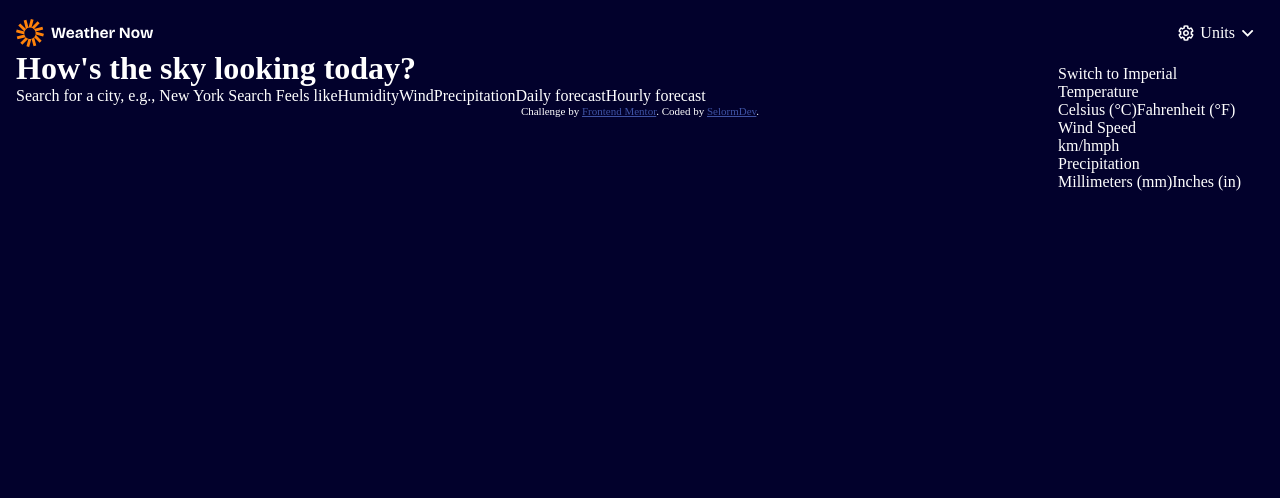
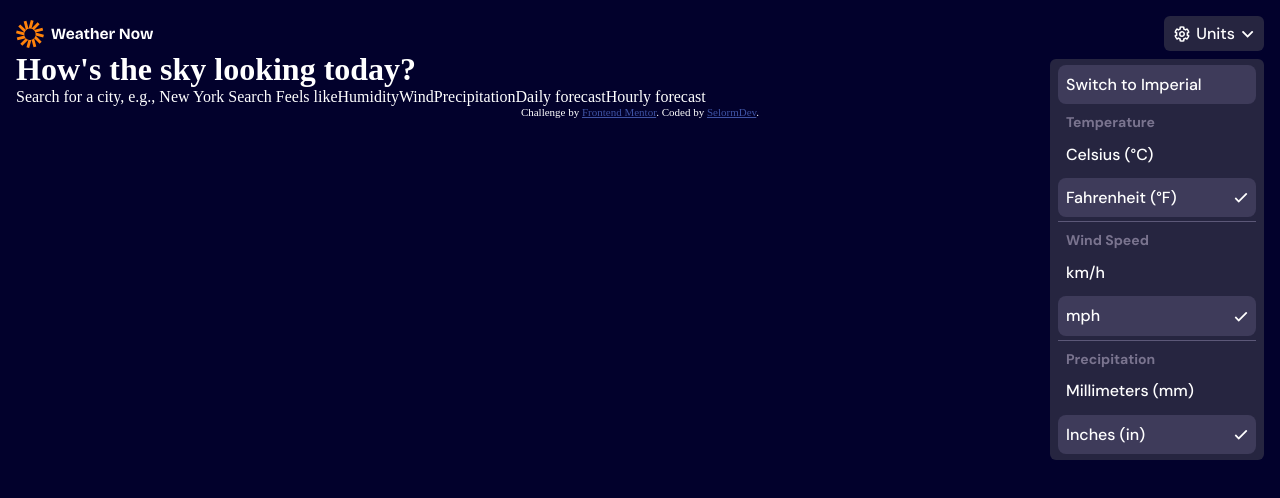
Before and after one commit to SelormDev/Weather-App, a React (Vite) app: page / in a window 1280 px wide. Both pictures are taken after a click on the button "Units". Shown: the top 498 px of the page. Built offline with nearby package versions, Linux system fonts and the light colour scheme.

Commit message:
feat(dropdown): complete unit dropdown component

```diff
--- a/src/components/unit-dropdown/index.css
+++ b/src/components/unit-dropdown/index.css
@@ -1,32 +1,87 @@
 .container {
     position: relative;
+
 }
 
-.button__container {
+.button-container {
     display: flex;
     padding: var(--spacing-100) var(--spacing-125);
     background: var(--colors-neutral-800);
     justify-content: center;
     align-items: center;
     gap: var(--spacing-075);
-    background-color: var(--neutral-800);
-    border-radius: var(--radius-6);
-    font-family: "DM Sans";
-    color: var(--neutral-0);
-    outline: none;
-    /* position: relative; */
+    background-color: var(--colors-neutral-800);
+    border-radius: var(--corner-radius-6);
+    color: var(--colors-neutral-0);
 
 }
 
-.dropdown__container {
+.dropdown-container {
     display: flex;
     flex-direction: column;
     position: absolute;
     top: 43px;
     right: 0;
     width: 214px;
-    background: var(--neutral-800);
-    border-radius: var(--radius-6);
+    background: var(--colors-neutral-800);
+    border-radius: var(--corner-radius-6);
     padding: var(--spacing-075, 6px) var(--spacing-100, 8px);
     z-index: 10;
+
+    .switch-button {
+        width: 182px;
+        padding: var(--spacing-125, 10px) var(--spacing-100, 8px);
+        color: var(--colors-neutral-0);
+        text-align: left;
+        margin-bottom: var(--spacing-050, 4px);
+        border-radius: var(--corner-radius-8, 8px);
+        background: var(--colors-neutral-700);
+    }
 }
+
+.dropdown-container__section {
+    display: flex;
+    flex-direction: column;
+    gap: var(--spacing-050, 4px);
+
+    label {
+        display: flex;
+        padding: var(--spacing-075, 6px) var(--spacing-100, 8px) 0 var(--spacing-100, 8px);
+        align-items: center;
+        gap: 10px;
+        font-style: normal;
+        font-weight: 500;
+        align-self: stretch;
+        color: var(--colors-neutral-300);
+    }
+
+    .unitsOptions__container {
+        display: flex;
+        flex-direction: column;
+        align-items: flex-start;
+        gap: var(--spacing-050, 4px);
+
+        button {
+
+            width: 182px;
+            padding: var(--spacing-125, 10px) var(--spacing-100, 8px);
+            border-radius: var(--corner-radius-8);
+            text-align: left;
+            display: flex;
+            align-items: center;
+            justify-content: space-between;
+        }
+
+        .selected {
+            background: var(--colors-neutral-700);
+        }
+    }
+}
+
+hr {
+    height: 1px;
+    align-self: stretch;
+    border: none;
+    border-top: 1px solid var(--colors-neutral-600);
+    margin: var(--spacing-050, 4px) 0;
+}
--- a/src/components/unit-dropdown/index.jsx
+++ b/src/components/unit-dropdown/index.jsx
@@ -1,7 +1,23 @@
 import { useState } from "react";
 import settingsIcon from "../../assets/images/icon-units.svg";
 import unitDropdownIcon from "../../assets/images/icon-dropdown.svg";
+import checkIcon from "../../assets/images/icon-checkmark.svg";
 import "./index.css";
+
+function Button({ children, onClick, isSelected }) {
+  return (
+    <button
+      type="button"
+      onClick={onClick}
+      className={`unit-button text-preset-7 ${isSelected ? "selected" : ""}`}
+    >
+      {children}
+      {isSelected && (
+        <img src={checkIcon} alt="Check Icon" className="check-icon" />
+      )}
+    </button>
+  );
+}
 
 function UnitsDropdown() {
   const [isOpen, setIsOpen] = useState(false);
@@ -11,6 +27,7 @@ function UnitsDropdown() {
 
   const handleSystemSwitch = () => {
     setSystem((prev) => (prev === "metric" ? "imperial" : "metric"));
+    toggleDropdown();
   };
 
   return (
@@ -18,7 +35,7 @@ function UnitsDropdown() {
       {/* Main button */}
       <button
         type="button"
-        className="button__container"
+        className="button-container text-preset-7"
         onClick={toggleDropdown}
       >
         <img src={settingsIcon} alt="Settings Icon" className="" />
@@ -28,44 +45,70 @@ function UnitsDropdown() {
 
       {/* Dropdown */}
       {isOpen && (
-        <div className="dropdown__container">
-          <button type="button" onClick={handleSystemSwitch} className="">
+        <div className="dropdown-container">
+          <button
+            type="button"
+            onClick={handleSystemSwitch}
+            className="text-preset-7 switch-button"
+          >
             Switch to {system === "metric" ? "Imperial" : "Metric"}
           </button>
 
-          <div className="">
-            <label className="">Temperature</label>
-            <div className="flex gap-2">
-              <button className="">Celsius (°C)</button>
-              <button className="">Fahrenheit (°F)</button>
+          <div className="temperature-section dropdown-container__section">
+            <label className="text-preset-8">Temperature</label>
+            <div className="unitsOptions__container">
+              <Button
+                onClick={() => setSystem("imperial")}
+                isSelected={system === "imperial"}
+              >
+                Celsius (°C)
+              </Button>
+              <Button
+                onClick={() => setSystem("metric")}
+                isSelected={system === "metric"}
+              >
+                Fahrenheit (°F)
+              </Button>
             </div>
           </div>
 
-          <div className="">
-            <label className="">Wind Speed</label>
-            <div className="">
-              <button className="">km/h</button>
-              <button className="">mph</button>
+          <hr />
+
+          <div className="wind-speed-section dropdown-container__section">
+            <label className="text-preset-8">Wind Speed</label>
+            <div className="unitsOptions__container">
+              <Button
+                onClick={() => setSystem("imperial")}
+                isSelected={system === "imperial"}
+              >
+                km/h
+              </Button>
+              <Button
+                onClick={() => setSystem("metric")}
+                isSelected={system === "metric"}
+              >
+                mph
+              </Button>
             </div>
           </div>
 
-          <div className="">
-            <label className="">Precipitation</label>
-            <div className="">
-              <button
-                className={`px-2 py-1 rounded ${
-                  system === "metric" ? "bg-blue-300" : "bg-gray-100"
-                }`}
+          <hr />
+
+          <div className="precipitation-section dropdown-container__section">
+            <label className="text-preset-8">Precipitation</label>
+            <div className="unitsOptions__container">
+              <Button
+                onClick={() => setSystem("imperial")}
+                isSelected={system === "imperial"}
               >
                 Millimeters (mm)
-              </button>
-              <button
-                className={`px-2 py-1 rounded ${
-                  system === "imperial" ? "bg-blue-300" : "bg-gray-100"
-                }`}
+              </Button>
+              <Button
+                onClick={() => setSystem("metric")}
+                isSelected={system === "metric"}
               >
                 Inches (in)
-              </button>
+              </Button>
             </div>
           </div>
         </div>
```
